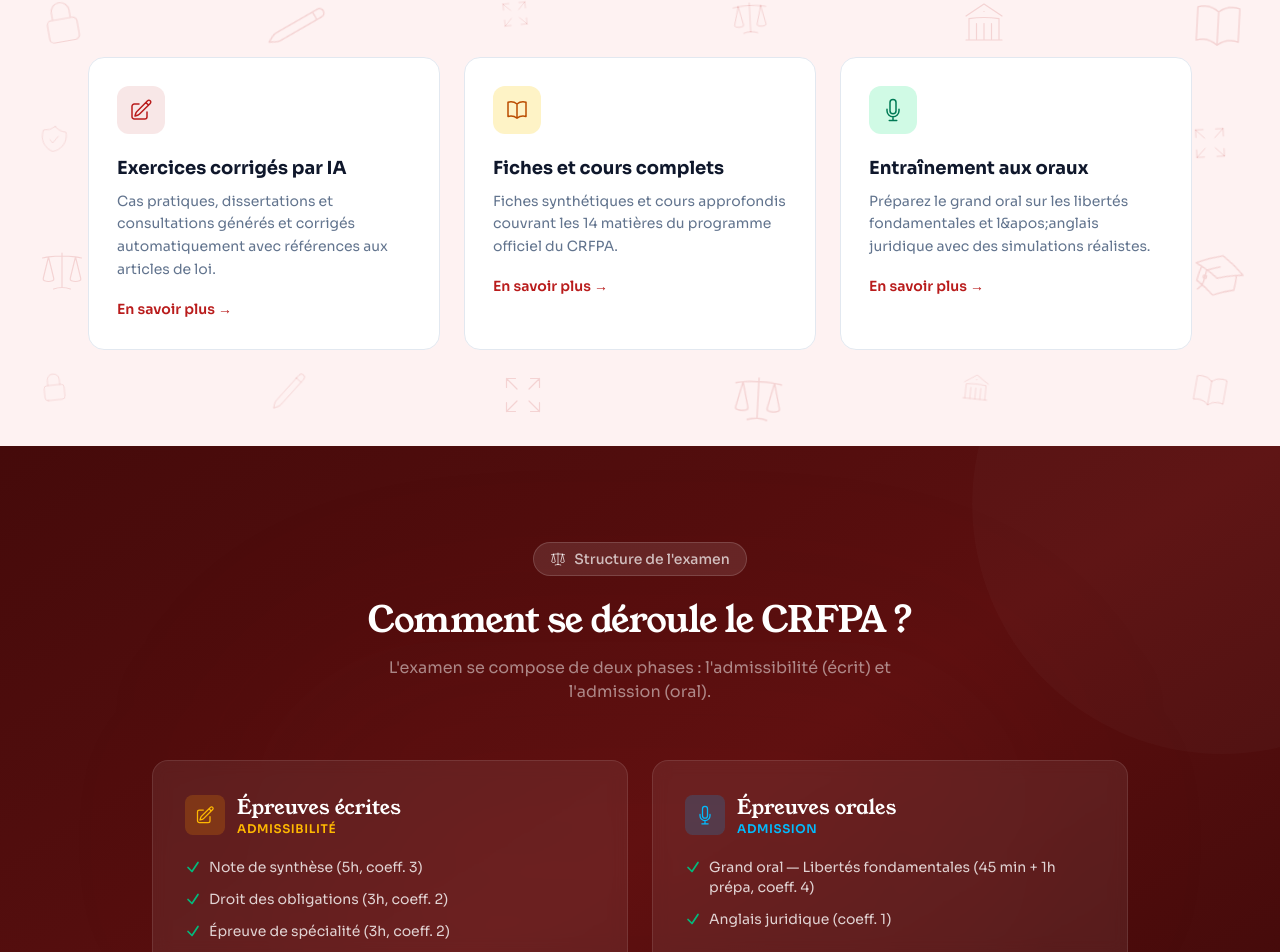
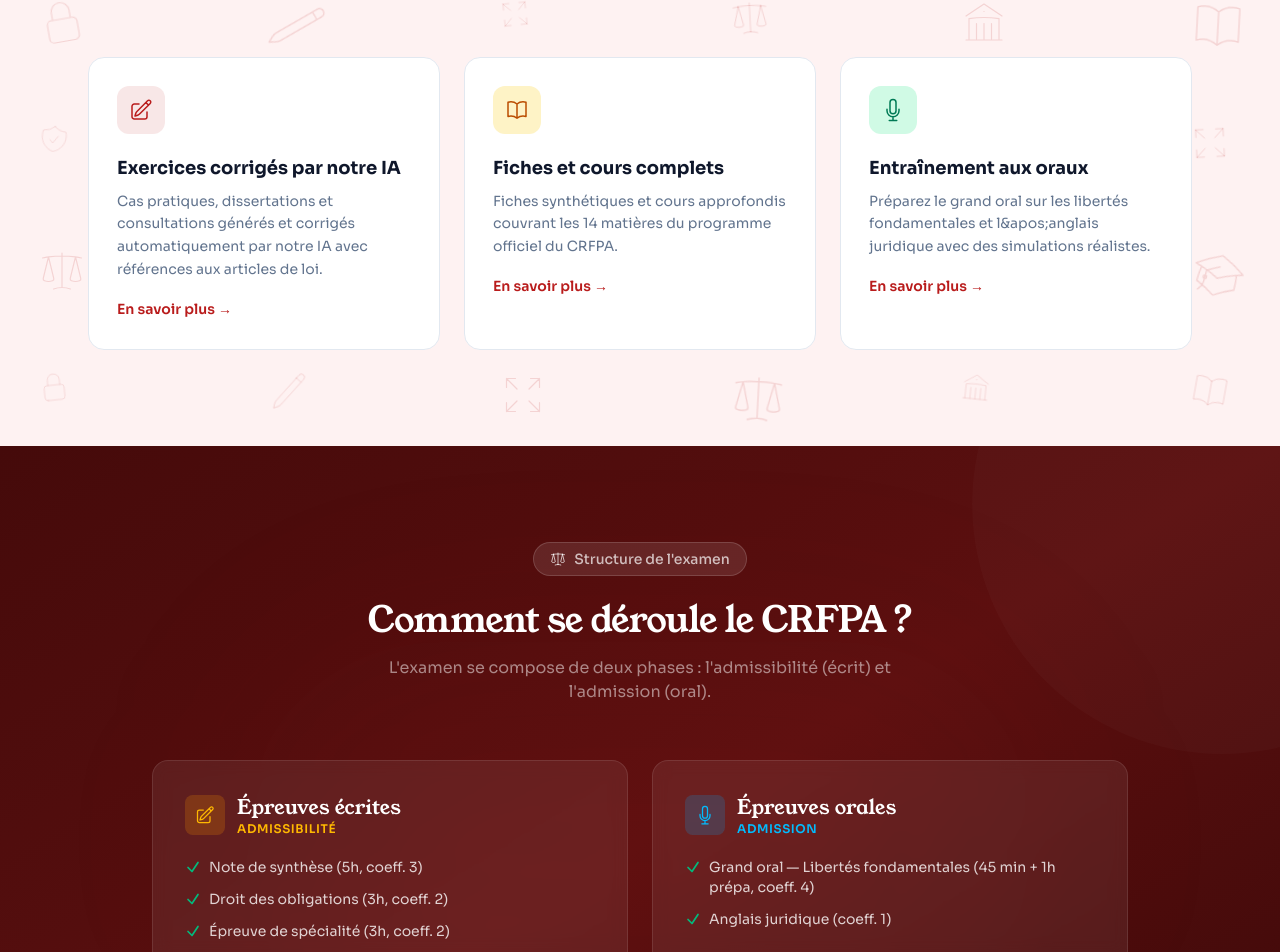
Before and after one commit to loicgautierbp-cpu/prepa-crfpa, a Next.js app: page / in a window 1280 px wide. Shown: the part 1223-2175 px from the top of the page. Built offline with nearby package versions, Linux system fonts and the light colour scheme; no server answers.

Commit message:
Corriges par notre IA

```diff
--- a/src/app/page.jsx
+++ b/src/app/page.jsx
@@ -102,8 +102,8 @@ export default function HomePage() {
           <div className="grid md:grid-cols-3 gap-6">
             {[
               {
-                title: 'Exercices corrigés par IA',
-                description: 'Cas pratiques, dissertations et consultations générés et corrigés automatiquement avec références aux articles de loi.',
+                title: 'Exercices corrigés par notre IA',
+                description: 'Cas pratiques, dissertations et consultations générés et corrigés automatiquement par notre IA avec références aux articles de loi.',
                 href: '/entrainement-ecrits',
                 color: 'bg-[#b91c1c]/10 text-[#b91c1c]',
                 icon: (
```
